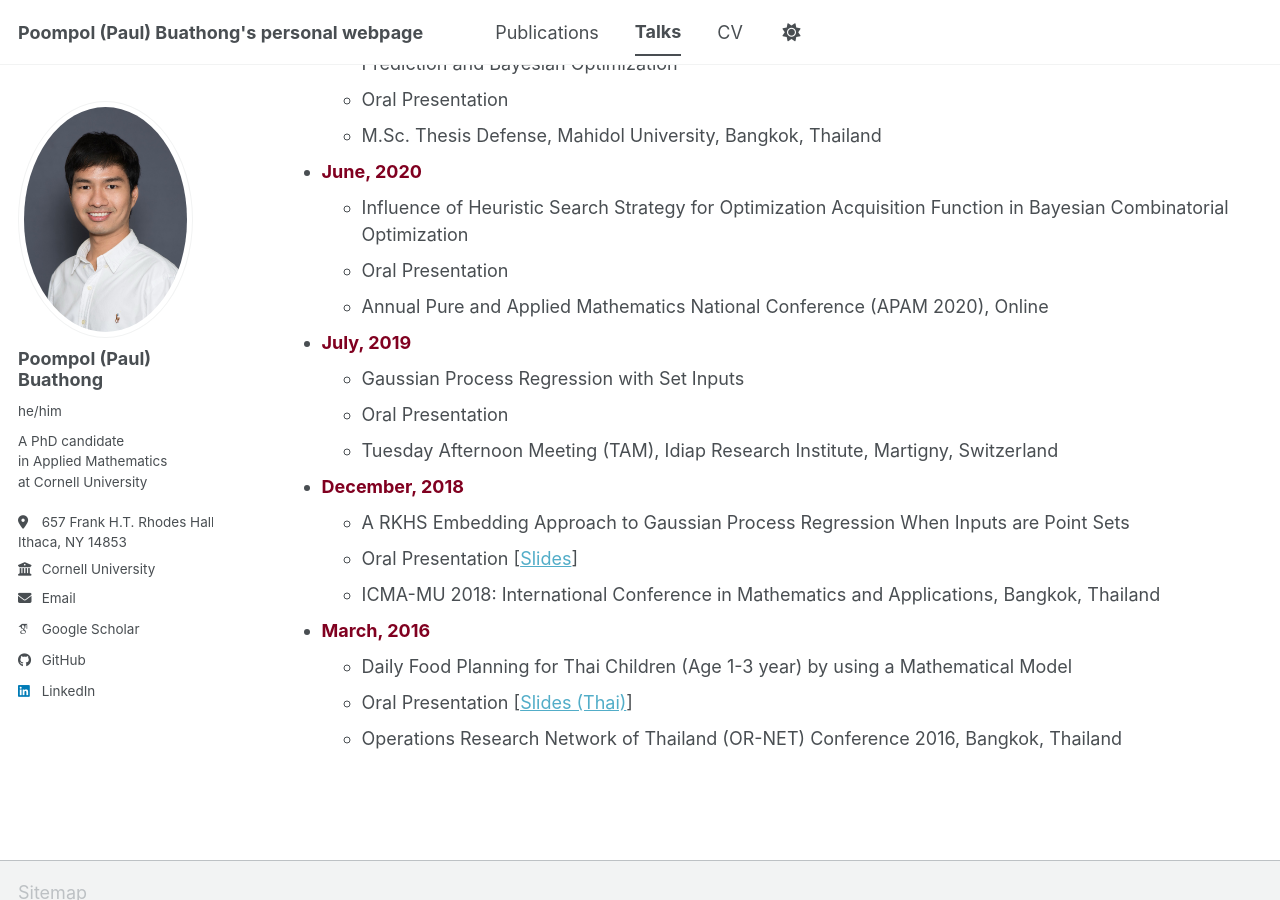
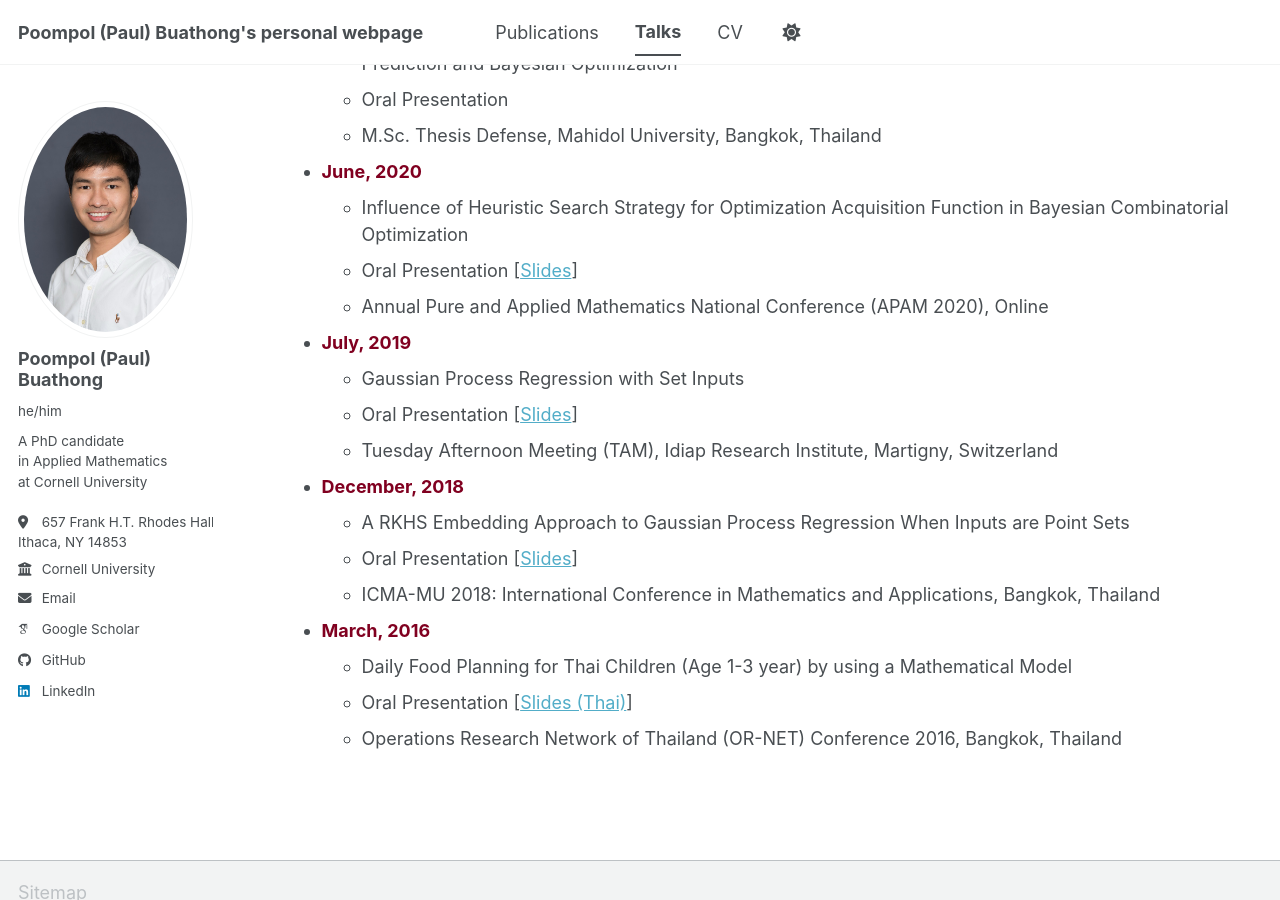
Before and after one commit to poompol/poompol.github.io, a Jekyll site: the page built from _pages/talks.md, in a window 1280 px wide and 900 px high, scrolled down 2276 px. Built offline with Jekyll 4.4.1, drawn with Linux system fonts in a browser that asks for light colours; some web fonts are replaced; a script bundle is joined from its source files by our own code; library files that are not in the unit come from our copies.

Commit message:
Update talks.md

```diff
--- a/_pages/talks.md
+++ b/_pages/talks.md
@@ -84,12 +84,12 @@
 
 * <strong style="color:#800020;">June, 2020</strong>
   * Influence of Heuristic Search Strategy for Optimization Acquisition Function in Bayesian Combinatorial Optimization
-  * Oral Presentation
+  * Oral Presentation \[[Slides](https://drive.google.com/file/d/1SbRUwWFsm99rxRf2j2fdspa7hmdlsFmJ/view?usp=sharing)\]
   * Annual Pure and Applied Mathematics National Conference (APAM 2020), Online
 
 * <strong style="color:#800020;">July, 2019</strong>
   * Gaussian Process Regression with Set Inputs
-  * Oral Presentation
+  * Oral Presentation \[[Slides](https://drive.google.com/file/d/12ZZTzS5Nl00CACu3MgNwKki5Ok7Qq0x7/view?usp=share_link)\]
   * Tuesday Afternoon Meeting (TAM), Idiap Research Institute, Martigny, Switzerland
 
 * <strong style="color:#800020;">December, 2018</strong>
```
